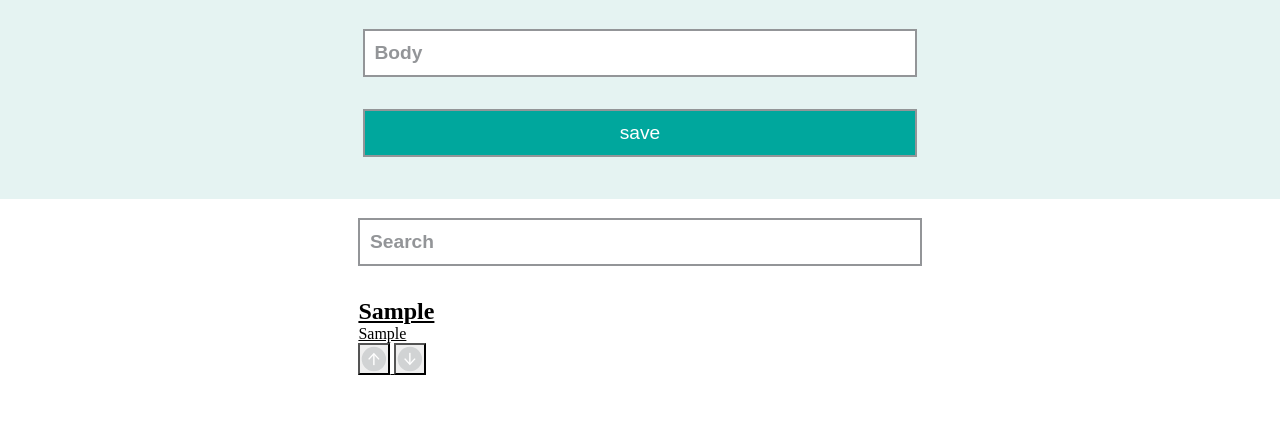
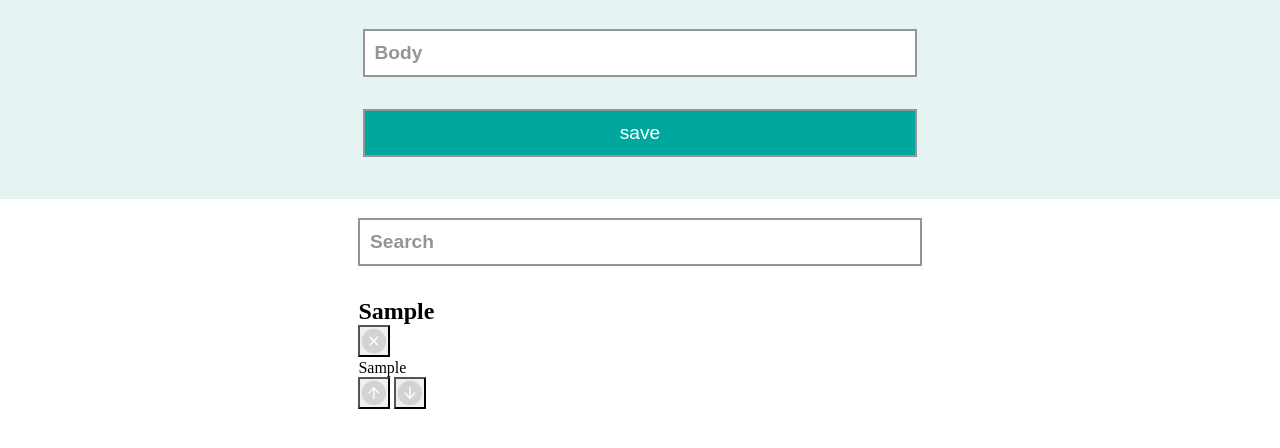
Before and after one commit to pvinthemix/idea-box, a plain HTML site: page index.html in a window 1280 px wide. Both pictures are taken after typing "Sample", "Sample" into the empty fields and a click on the button "save". Shown: the part 120-568 px from the top of the page. Drawn offline with nearby package versions, Linux system fonts and the light colour scheme.

Commit message:
reconfiguring js elements

```diff
--- a/index.html
+++ b/index.html
@@ -18,7 +18,7 @@
   </header>
   <section>
     <form>
-      <input class="search-input" type="text" placeholder="Search">
+      <input class="search-input" type="search" placeholder="Search">
     </form>
   </section>
 
--- a/script.js
+++ b/script.js
@@ -14,16 +14,17 @@ saveButton.on('click', createIdeaList);
 function createIdeaList() {
   event.preventDefault();
   newIdeaContainer.prepend(
-    `<div class="single-idea-container">
-      <div class="user-title">
+    `<div class="js-single-idea-container">
+      <div class="js-user-title">
         <h2>${titleInput.val()}</h2>
+        <button class ="js-delete-svg"></button>
       </div>
-      <div class="user-body">
+      <div class="js-user-body">
         <p>${bodyInput.val()}</p>
       </div>
       <div>
-        <button class="up-vote-button"></button>
-        <button class="down-vote-button"></button>
+        <button class="js-up-vote-button"></button>
+        <button class="js-down-vote-button"></button>
       </div>
     </div>`)
     clearInputs();
--- a/styles.css
+++ b/styles.css
@@ -53,32 +53,43 @@ h1 {
   color: #00A79D;
 }
 
-.single-idea-container {
+.js-single-idea-container {
   width: 44%;
   margin-left: auto;
   margin-right: auto;
 
 }
 
-.new-idea-container {
-  text-decoration: underline;
 
-}
-
-
-.up-vote-button{
+.js-up-vote-button{
 
 background-image:url(Images/upvote.svg);
 height:2rem;
 width: 2rem;
 
+
 }
 
 
-.down-vote-button{
+.js-down-vote-button{
 background-image: url(Images/downvote.svg);
 height:2rem;
 width:2rem;
 
 
 }
+
+
+
+.js-delete-svg{
+background-image: url(Images/delete.svg);
+height: 2rem;
+width: 2rem;
+
+
+
+}
+
+.user-title{
+  display: inline;
+}
```
